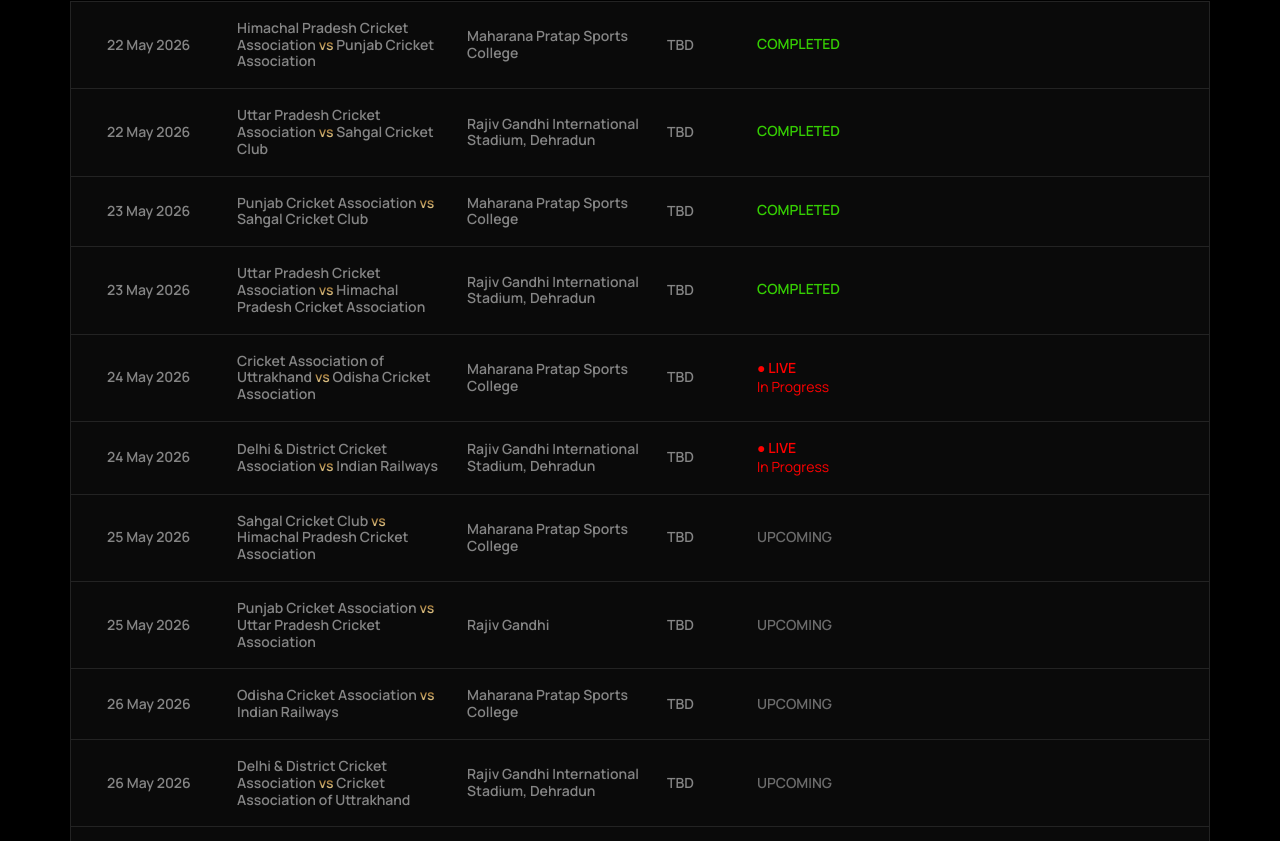
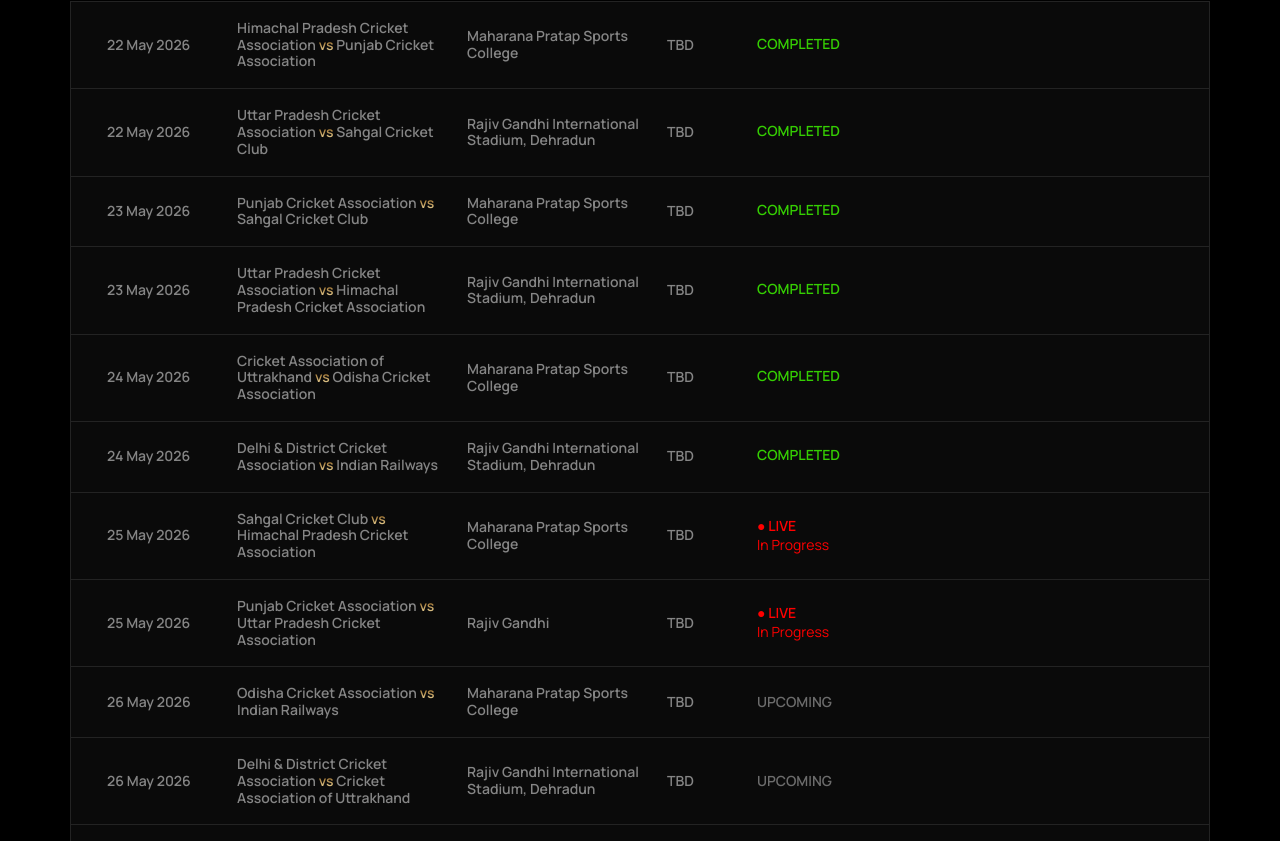
Before and after one commit to marco378/goldcup, a Next.js app: page /tournament in a window 1280 px wide. Shown: the part 1081-1922 px from the top of the page. Built offline with nearby package versions, Linux system fonts and the light colour scheme; a web font is replaced by a local one.

Commit message:
updated today's live links 25th may

```diff
--- a/data/liveMatches.ts
+++ b/data/liveMatches.ts
@@ -1,4 +1,4 @@
 export const LIVE_MATCH_STREAMS: Record<string, string> = {
-  'group-a-2026-05-24-1': 'https://www.youtube.com/live/GVFscH4twCk?si=d60Ww1SluhHuw0et ',
-  'group-a-2026-05-24-2': 'https://www.youtube.com/live/AJHPIKVK2Mw?si=AtagAx0aGuz5tUQt',
+  'group-a-2026-05-25-1': 'https://www.youtube.com/live/u4utYZ2Tce0?si=1zlBn0pEMGTVJtcX',
+  'group-a-2026-05-25-2': 'https://www.youtube.com/live/aEXKccWKK8I?si=ArqGBq2zKLgEz8QI',
 }
--- a/data/tournament.ts
+++ b/data/tournament.ts
@@ -109,7 +109,7 @@
     venue: 'Maharana Pratap Sports College',
     phase: 'GROUP',
     group: 'B',
-    status: 'LIVE',
+    status: 'COMPLETED',
   },
   {
     id: 'group-b-2026-05-24-2',
@@ -118,7 +118,7 @@
     venue: 'Rajiv Gandhi International Stadium, Dehradun',
     phase: 'GROUP',
     group: 'B',
-    status: 'LIVE',
+    status: 'COMPLETED',
   },
   {
     id: 'group-a-2026-05-25-1',
@@ -127,7 +127,7 @@
     venue: 'Maharana Pratap Sports College',
     phase: 'GROUP',
     group: 'A',
-    status: 'UPCOMING',
+    status: 'LIVE',
   },
   {
     id: 'group-a-2026-05-25-2',
@@ -136,7 +136,7 @@
     venue: 'Rajiv Gandhi',
     phase: 'GROUP',
     group: 'A',
-    status: 'UPCOMING',
+    status: 'LIVE',
   },
   {
     id: 'group-b-2026-05-26-1',
```
